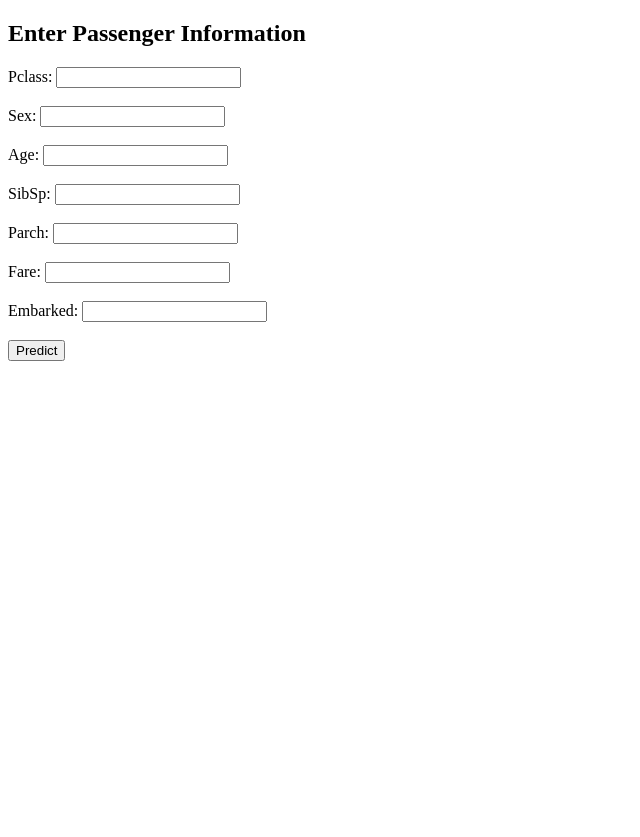
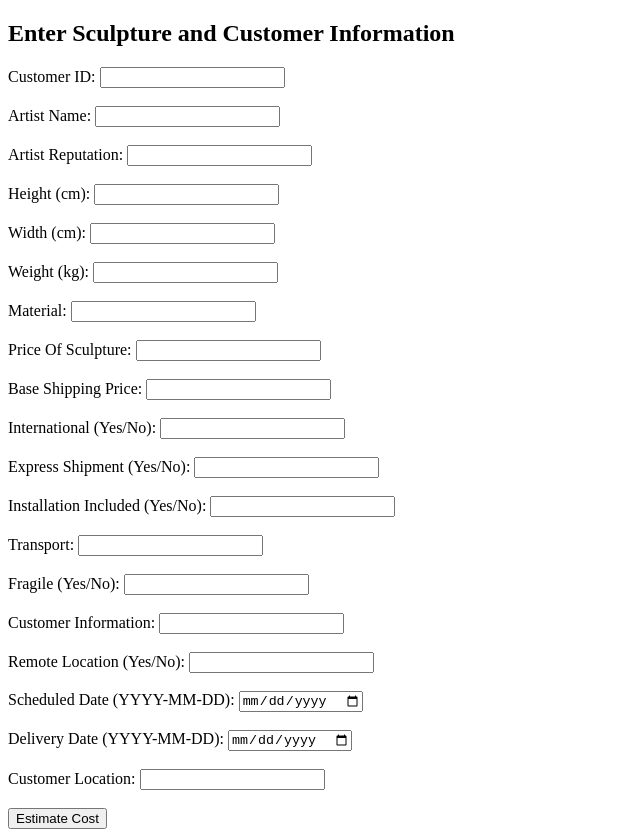
Before and after one commit to Anubhav-MI/Shipment-price-predict, a plain HTML site: page form.html in a window 1280 px wide. Shown: the whole page, without its empty margins (0-640 px from the left). Before the commit the page ends 800 px from the top, so only its background shows below. Drawn offline with Linux system fonts and the light colour scheme.

Commit message:
Update form.html

```diff
--- a/form.html
+++ b/form.html
@@ -1,20 +1,31 @@
-<!-- form.html -->
 <!DOCTYPE html>
 <html>
   <head>
-    <title>Titanic Survival Prediction</title>
+    <title>Sculpture Delivery Cost Estimation</title>
   </head>
   <body>
-    <h2>Enter Passenger Information</h2>
+    <h2>Enter Sculpture and Customer Information</h2>
     <form action="/predict" method="post">
-      Pclass: <input type="number" name="Pclass" /><br /><br />
-      Sex: <input type="text" name="Sex" /><br /><br />
-      Age: <input type="number" step="any" name="Age" /><br /><br />
-      SibSp: <input type="number" name="SibSp" /><br /><br />
-      Parch: <input type="number" name="Parch" /><br /><br />
-      Fare: <input type="number" step="any" name="Fare" /><br /><br />
-      Embarked: <input type="text" name="Embarked" /><br /><br />
-      <input type="submit" value="Predict" />
+      Customer ID: <input type="text" name="Customer Id" /><br /><br />
+      Artist Name: <input type="text" name="Artist Name" /><br /><br />
+      Artist Reputation: <input type="number" step="any" name="Artist Reputation" /><br /><br />
+      Height (cm): <input type="number" step="any" name="Height" /><br /><br />
+      Width (cm): <input type="number" step="any" name="Width" /><br /><br />
+      Weight (kg): <input type="number" step="any" name="Weight" /><br /><br />
+      Material: <input type="text" name="Material" /><br /><br />
+      Price Of Sculpture: <input type="number" step="any" name="Price Of Sculpture" /><br /><br />
+      Base Shipping Price: <input type="number" step="any" name="Base Shipping Price" /><br /><br />
+      International (Yes/No): <input type="text" name="International" /><br /><br />
+      Express Shipment (Yes/No): <input type="text" name="Express Shipment" /><br /><br />
+      Installation Included (Yes/No): <input type="text" name="Installation Included" /><br /><br />
+      Transport: <input type="text" name="Transport" /><br /><br />
+      Fragile (Yes/No): <input type="text" name="Fragile" /><br /><br />
+      Customer Information: <input type="text" name="Customer Information" /><br /><br />
+      Remote Location (Yes/No): <input type="text" name="Remote Location" /><br /><br />
+      Scheduled Date (YYYY-MM-DD): <input type="date" name="Scheduled Date" /><br /><br />
+      Delivery Date (YYYY-MM-DD): <input type="date" name="Delivery Date" /><br /><br />
+      Customer Location: <input type="text" name="Customer Location" /><br /><br />
+      <input type="submit" value="Estimate Cost" />
     </form>
   </body>
 </html>
```
